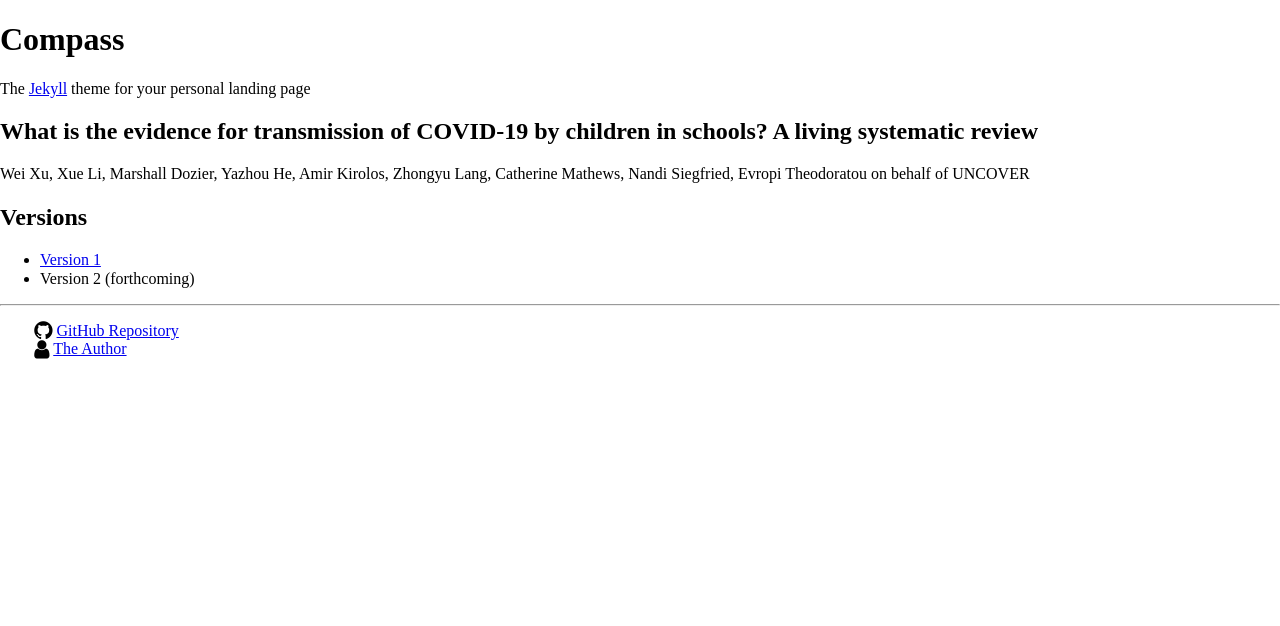
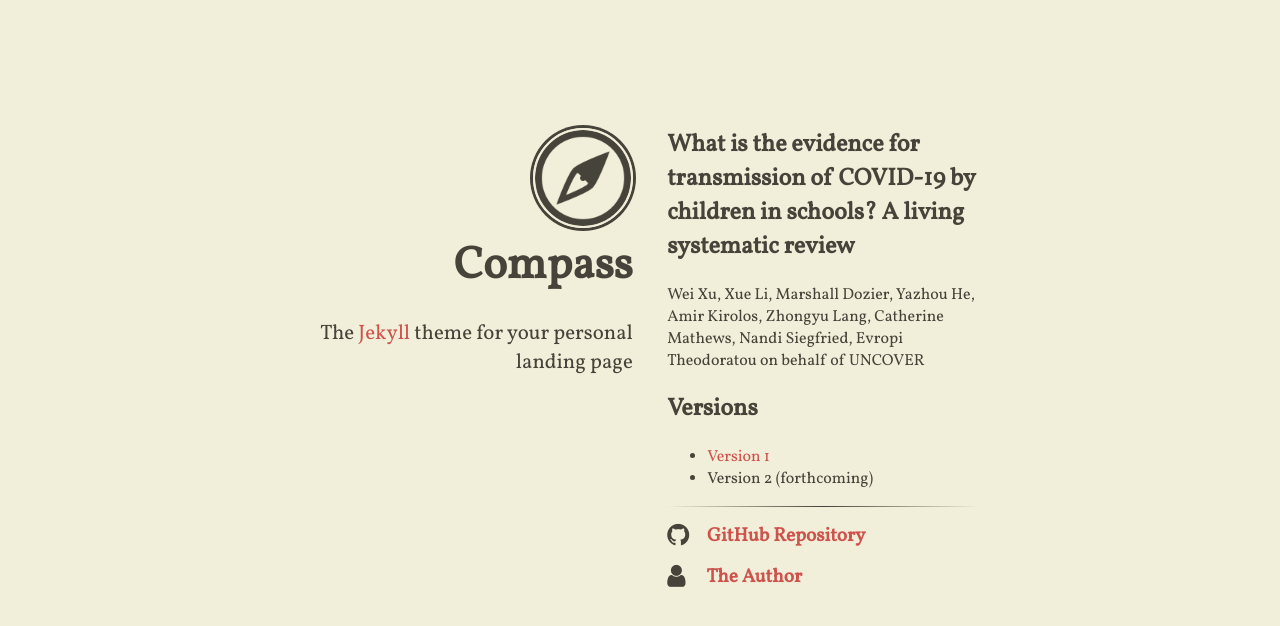
Before and after one commit to mikaelaspringsteen/covidschoolreview, a Jekyll site: the page built from index.html, in a window 1280 px wide. Shown: the top 626 px of the page. Built offline with Jekyll 4.4.1, drawn with Linux system fonts in a browser that asks for light colours; nearby versions of some CDN libraries; library files that are not in the unit come from our copies.

Commit message:
CSS filepath

```diff
--- a/_includes/head.html
+++ b/_includes/head.html
@@ -6,8 +6,8 @@
   <link rel="apple-touch-icon" href="{{ site.baseurl }}{{ site.compass.logo }}"/>
   <link rel="shortcut icon" sizes="16x16 24x24 32x32 48x48 64x64" href="{{ site.url }}{{ site.baseurl }}/favicon.ico" />
 
-  <link rel="stylesheet" href="{{ site.baseurl }}/covidschoolreviw/assets/normalize.css">
-  <link rel="stylesheet" href="{{ site.baseurl }}/covidschoolreviw/assets/main.css">
+  <link rel="stylesheet" href="{{ site.baseurl }}/covidschoolreview/assets/normalize.css">
+  <link rel="stylesheet" href="{{ site.baseurl }}/covidschoolreview/assets/main.css">
   <link href="//maxcdn.bootstrapcdn.com/font-awesome/4.2.0/css/font-awesome.min.css" rel="stylesheet">
   <link href='https://fonts.googleapis.com/css?family=Vollkorn' rel='stylesheet' type='text/css'>
 
```
